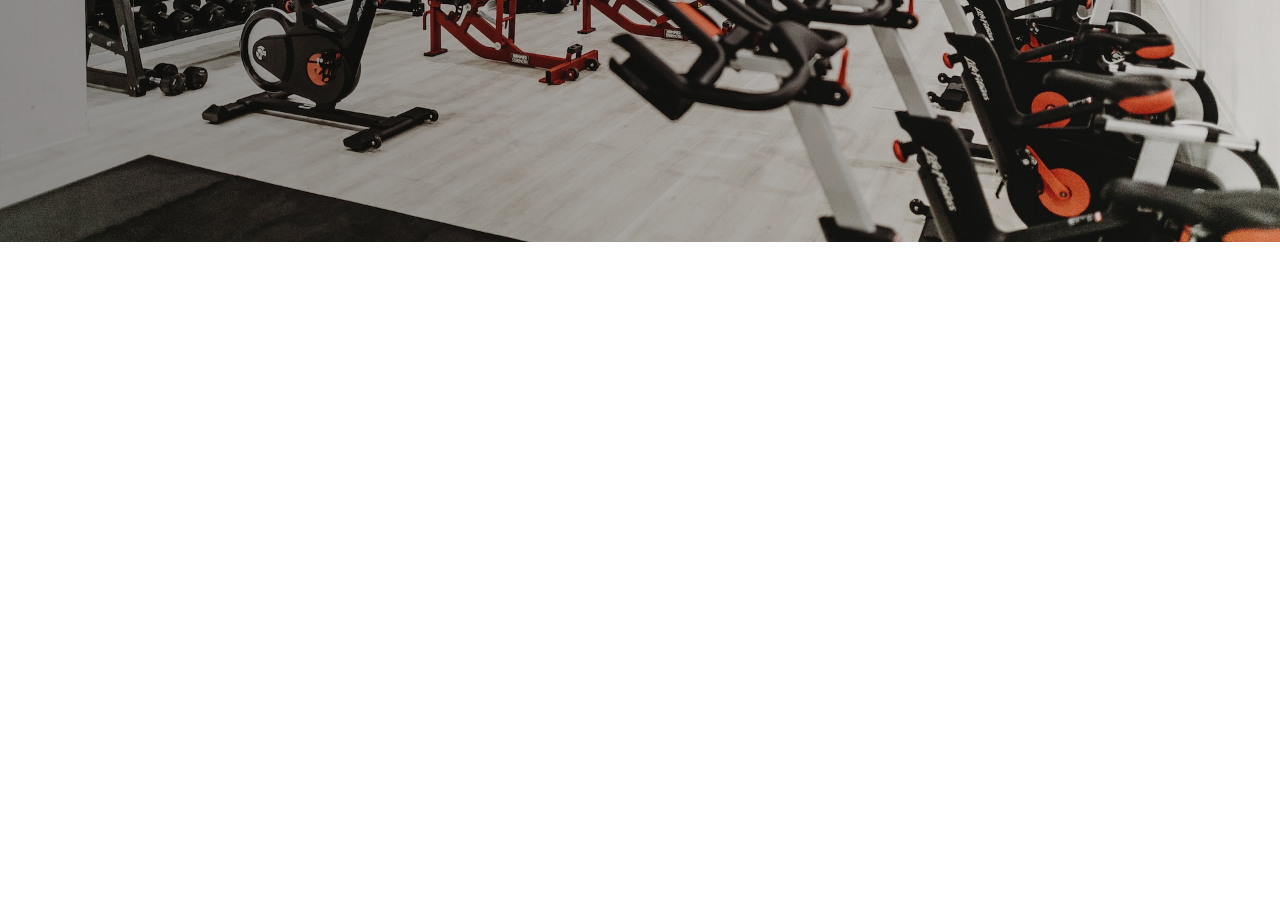
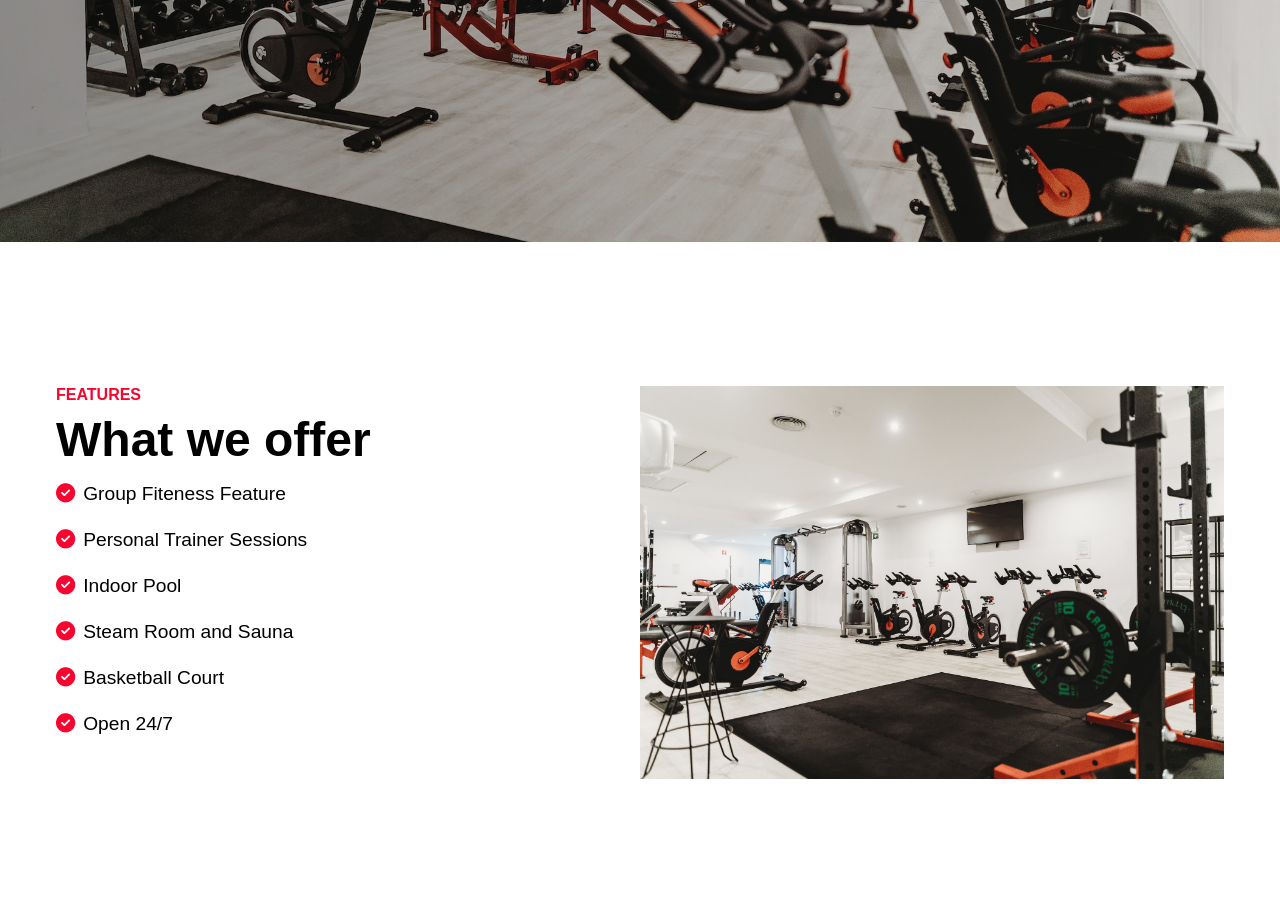
Before and after one commit to Victordavid09/GYM-WEBSITE-HTML-CSS-JS, a plain HTML site: page index.html in a window 1280 px wide. Shown: the part 618-1541 px from the top of the page. Before the commit the page ends 860 px from the top, so only its background shows below. Drawn offline with Linux system fonts and the light colour scheme.

Commit message:
Creating services section.

```diff
--- a/index.html
+++ b/index.html
@@ -5,6 +5,7 @@
     <meta name="viewport" content="width=device-width, initial-scale=1.0">
     <title>Lux Fitness Gym</title>
     <link rel="stylesheet" href="styles.css">
+    <script src="https://kit.fontawesome.com/14c9fe2b72.js" crossorigin="anonymous"></script>
 </head>
 <body>
     <!-- Navbar Section -->
@@ -32,10 +33,26 @@
         </div>
     </div>
 
-
-
-
-
+    <!-- Services Section -->
+    <div class="services">
+        <div class="services__container">
+            <div>
+                <p class="topline">Features</p>
+                <h1 class="services__heading">What we offer</h1>
+                <div class="services__features">
+                    <p class="services__feature"><i class="fas fa-check-circle"></i>Group Fiteness Feature</p>
+                    <p class="services__feature"><i class="fas fa-check-circle"></i>Personal Trainer Sessions</p>
+                    <p class="services__feature"><i class="fas fa-check-circle"></i>Indoor Pool</p>
+                    <p class="services__feature"><i class="fas fa-check-circle"></i>Steam Room and Sauna</p>
+                    <p class="services__feature"><i class="fas fa-check-circle"></i>Basketball Court</p>
+                    <p class="services__feature"><i class="fas fa-check-circle"></i>Open 24/7</p>
+                </div>
+            </div>
+            <div>
+                <img src="./images/Gym-2.jpg" alt="gym" class="services__img">
+            </div>
+        </div>
+    </div>
     <script src="app.js"></script>
 </body>
 </html>
--- a/styles.css
+++ b/styles.css
@@ -143,3 +143,51 @@
 .button:hover {
     background: var(--black);
 }
+
+/* Services Section */
+.services {
+    padding: 8rem calc((100vw - 1200px) / 2);
+}
+
+.services__container {
+    display: grid;
+    grid-template-columns: 1fr 1fr;
+    padding: 1rem;
+}
+
+.services__img {
+    width: 100%;
+    height: 100%;
+}
+
+.topline {
+    color: var(--red);
+    text-transform: uppercase;
+    font-weight: bold;
+    margin-bottom: 0.5rem;
+}
+
+.services__heading {
+    margin-bottom: 1rem;
+    font-size: clamp(2rem, 6vw, 3rem);
+}
+
+.services__features {
+    list-style: none;
+}
+
+.services__feature {
+    margin-bottom: 1.5rem;
+    font-size: clamp(1rem, 5vw, 1.2rem);
+}
+
+.fa-check-circle {
+    margin-right: 0.5rem;
+    color: var(--red);
+}
+
+@media screen and (max-width: 768px) {
+    .services__container {
+        grid-template-columns: 1fr;
+    }
+}
```
